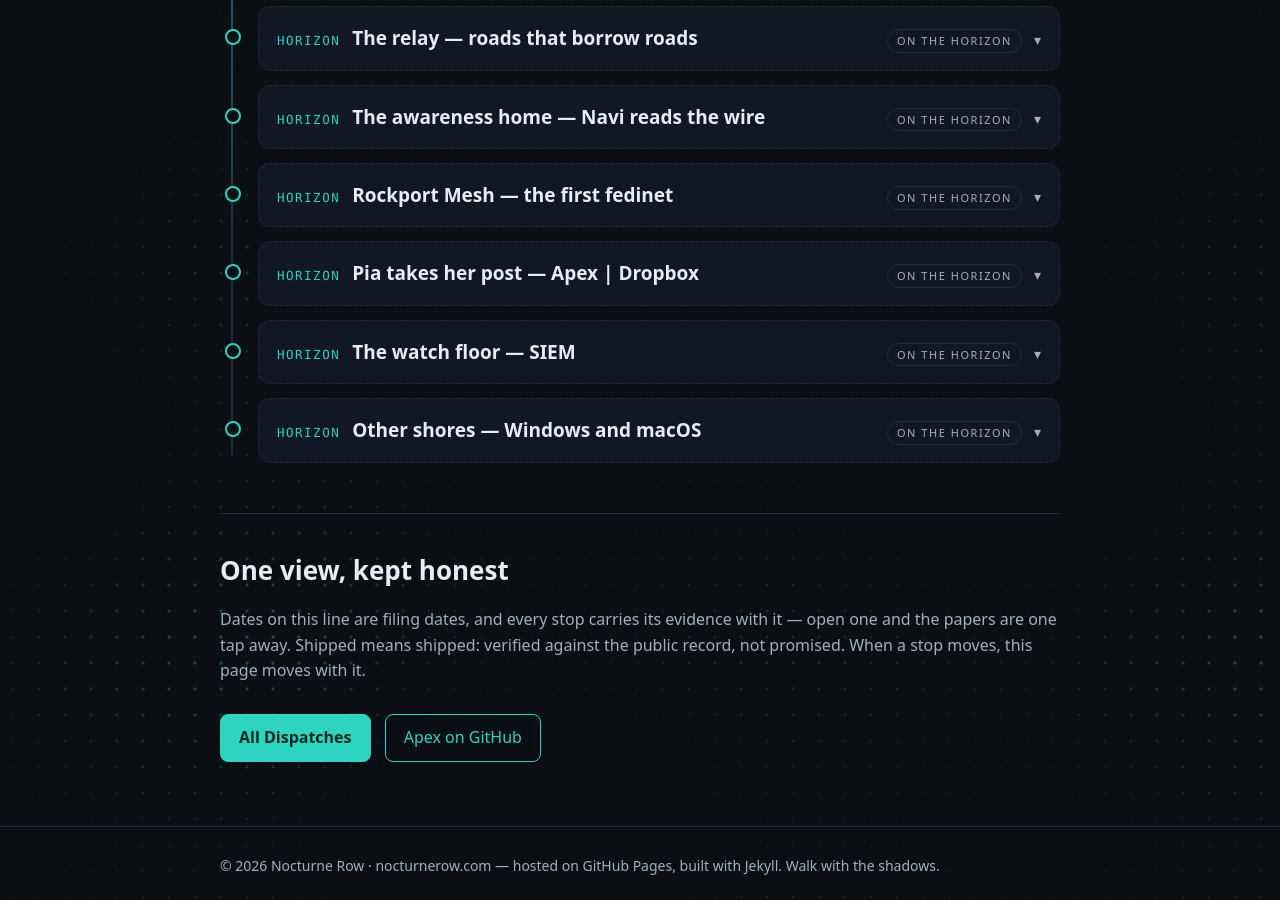
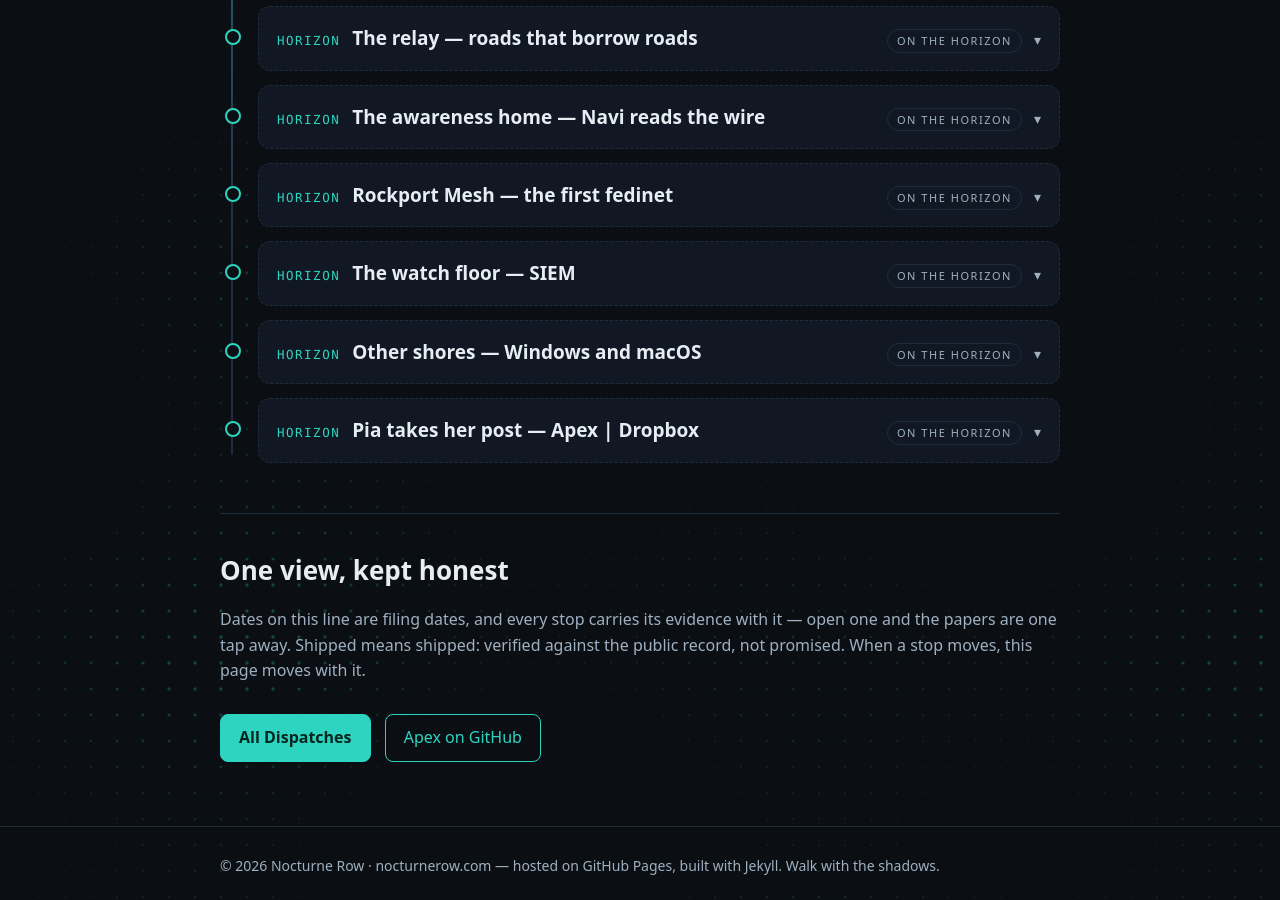
Before and after one commit to AlexKollar/nocturnerow, a Jekyll site: the page built from roadmap.html, in a window 1280 px wide and 900 px high, scrolled down 1463 px. Built offline with Jekyll 4.4.1, drawn with Linux system fonts in a browser that asks for light colours.

Commit message:
Roadmap: Pia moves to the far horizon

```diff
--- a/roadmap.html
+++ b/roadmap.html
@@ -131,14 +131,6 @@ description: "The whole Row on one line — every milestone a stop on a vertical
 </details>
 
 <details class="tl-item horizon">
-<summary><span class="tl-date">HORIZON</span><span class="tl-title">Pia takes her post — Apex | Dropbox</span><span class="tl-tag">ON THE HORIZON</span></summary>
-<div class="tl-body">
-<p>The eyes of the operation: Pi-class sensor nodes planted where the work is, feeding what they find into the Mesh. The first unit already has a name — Pia, unit № 001, Partner In Augmentation. The kit is costed and viable as a one-time purchase; it sells only when the software image exists, and the design pass comes before any bake.</p>
-<p class="tl-links"><a href="https://github.com/AlexKollar/Apex/issues/152">GitHub — issue #152</a><a href="/mesh.html">The Mesh page</a></p>
-</div>
-</details>
-
-<details class="tl-item horizon">
 <summary><span class="tl-date">HORIZON</span><span class="tl-title">The watch floor — SIEM</span><span class="tl-tag">ON THE HORIZON</span></summary>
 <div class="tl-body">
 <p>Apex learns to watch in earnest: sensor findings, threat intelligence and case work converging on one floor, with Case Files as the findings' home. Design first, like everything on this road — the blueprint gets argued before a single board is cut.</p>
@@ -154,6 +146,14 @@ description: "The whole Row on one line — every milestone a stop on a vertical
 </div>
 </details>
 
+<details class="tl-item horizon">
+<summary><span class="tl-date">HORIZON</span><span class="tl-title">Pia takes her post — Apex | Dropbox</span><span class="tl-tag">ON THE HORIZON</span></summary>
+<div class="tl-body">
+<p>The eyes of the operation: Pi-class sensor nodes planted where the work is, feeding what they find into the Mesh. The first unit already has a name — Pia, unit № 001, Partner In Augmentation. The kit is costed and viable as a one-time purchase; it sells only when the software image exists, and the design pass comes before any bake.</p>
+<p class="tl-links"><a href="https://github.com/AlexKollar/Apex/issues/152">GitHub — issue #152</a><a href="/mesh.html">The Mesh page</a></p>
+</div>
+</details>
+
 </div>
 </section>
 <section>
```
